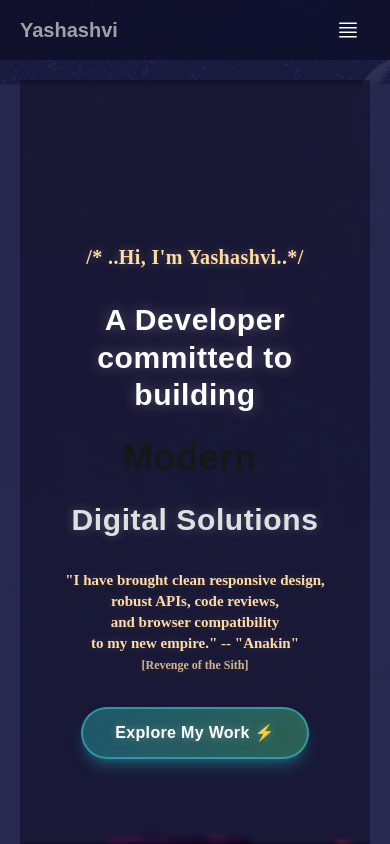
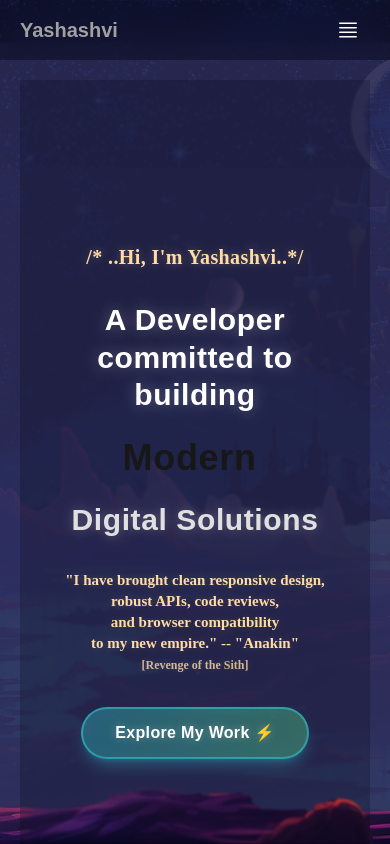
Before and after one commit to Yashashvi211189/Yashashvi, a React (Vite) app: page / in a window 390 px wide. Shown: the top 844 px of the page. Built offline with nearby package versions, Linux system fonts and the light colour scheme; a web font is replaced by a local one.

Commit message:
\Make mobile background identical to desktop - full Star Wars parallax"

```diff
--- a/src/components/HeroText.jsx
+++ b/src/components/HeroText.jsx
@@ -88,8 +88,8 @@ const HeroText = () => {
                 WebkitUserSelect: "none",
                 MozUserSelect: "none",
                 msUserSelect: "none",
-                background: "rgba(3, 4, 18, 0.4)", // Semi-transparent overlay to enhance text readability
-                backdropFilter: "blur(2px)"
+                background: "rgba(3, 4, 18, 0.2)", // Lighter overlay to show more background
+                backdropFilter: "blur(1px)"
             }}>
                 <motion.p
                     className="text-xl font-black text-center"
--- a/src/components/ParallaxBackground.jsx
+++ b/src/components/ParallaxBackground.jsx
@@ -3,10 +3,15 @@ import { motion, useScroll, useSpring, useTransform } from "framer-motion";
 const ParallaxBackground = () => {
   const { scrollYProgress } = useScroll();
   const x = useSpring(scrollYProgress, { damping: 50 });
-  const mountain3Y = useTransform(x, [0, 0.5], ["30%", "0%"]);
-  const planetsX = useTransform(x, [0, 0.5], ["-22%", "0%"]);
-  const mountain2Y = useTransform(x, [0, 0.5], ["20%", "30%"]);
-  const mountain1Y = useTransform(x, [0, 0.5], ["10%", "10%"]);
+
+  // Detect mobile
+  const isMobile = typeof window !== 'undefined' && window.innerWidth < 768;
+
+  // Reduce parallax movement on mobile for performance, but keep all layers visible
+  const mountain3Y = useTransform(x, [0, 0.5], isMobile ? ["15%", "0%"] : ["30%", "0%"]);
+  const planetsX = useTransform(x, [0, 0.5], isMobile ? ["-10%", "0%"] : ["-22%", "0%"]);
+  const mountain2Y = useTransform(x, [0, 0.5], isMobile ? ["10%", "20%"] : ["20%", "30%"]);
+  const mountain1Y = useTransform(x, [0, 0.5], isMobile ? ["5%", "5%"] : ["10%", "10%"]);
 
   // Fixed paths - testing direct paths
   const isDev = import.meta.env.DEV;
@@ -15,7 +20,7 @@ const ParallaxBackground = () => {
   // Environment detection for production optimization
 
   return (
-    <section className="absolute inset-0 z-0 bg-black/30">
+    <section className="absolute inset-0 z-0 bg-black/20">
       <div className="relative h-screen overflow-y-hidden">
         {/* Background Sky - Enhanced for mobile visibility */}
         <div
@@ -28,12 +33,13 @@ const ParallaxBackground = () => {
             backgroundColor: '#1a1b3e', // Star Wars-like fallback color
             minHeight: '100vh',
             zIndex: -50,
-            // Better mobile visibility
-            filter: window.innerWidth < 768 ? 'brightness(1.1) contrast(1.1)' : 'none'
+            // Enhanced mobile visibility - same as desktop but brighter
+            filter: isMobile ? 'brightness(1.2) contrast(1.15) saturate(1.1)' : 'brightness(1.05)',
+            opacity: 1 // Ensure full visibility
           }}
         />
 
-        {/* Mountain Layer 3 */}
+        {/* Mountain Layer 3 - Fully visible on mobile */}
         <motion.div
           className="absolute inset-0"
           style={{
@@ -41,13 +47,15 @@ const ParallaxBackground = () => {
             backgroundPosition: "bottom",
             backgroundSize: "cover",
             backgroundRepeat: "no-repeat",
-            backgroundColor: 'rgba(26, 27, 62, 0.8)',
+            backgroundColor: 'rgba(26, 27, 62, 0.6)', // Less opacity for mobile
             zIndex: -40,
             y: mountain3Y,
+            opacity: 1, // Ensure visibility
+            filter: isMobile ? 'brightness(1.1)' : 'none'
           }}
         />
 
-        {/* Planets */}
+        {/* Planets - Fully visible on mobile */}
         <motion.div
           className="absolute inset-0"
           style={{
@@ -55,13 +63,15 @@ const ParallaxBackground = () => {
             backgroundPosition: "bottom",
             backgroundSize: "cover",
             backgroundRepeat: "no-repeat",
-            backgroundColor: 'rgba(30, 31, 70, 0.6)',
+            backgroundColor: 'rgba(30, 31, 70, 0.4)', // Less opacity for mobile
             zIndex: -30,
             x: planetsX,
+            opacity: 1, // Ensure visibility
+            filter: isMobile ? 'brightness(1.15)' : 'none'
           }}
         />
 
-        {/* Mountain Layer 2 */}
+        {/* Mountain Layer 2 - Fully visible on mobile */}
         <motion.div
           className="absolute inset-0"
           style={{
@@ -69,13 +79,15 @@ const ParallaxBackground = () => {
             backgroundPosition: "bottom",
             backgroundSize: "cover",
             backgroundRepeat: "no-repeat",
-            backgroundColor: 'rgba(35, 36, 75, 0.7)',
+            backgroundColor: 'rgba(35, 36, 75, 0.5)', // Less opacity for mobile
             zIndex: -20,
             y: mountain2Y,
+            opacity: 1, // Ensure visibility
+            filter: isMobile ? 'brightness(1.1)' : 'none'
           }}
         />
 
-        {/* Mountain Layer 1 */}
+        {/* Mountain Layer 1 - Fully visible on mobile */}
         <motion.div
           className="absolute inset-0"
           style={{
@@ -83,9 +95,11 @@ const ParallaxBackground = () => {
             backgroundPosition: "bottom",
             backgroundSize: "cover",
             backgroundRepeat: "no-repeat",
-            backgroundColor: 'rgba(40, 41, 80, 0.9)',
+            backgroundColor: 'rgba(40, 41, 80, 0.7)', // Less opacity for mobile
             zIndex: -10,
             y: mountain1Y,
+            opacity: 1, // Ensure visibility
+            filter: isMobile ? 'brightness(1.1)' : 'none'
           }}
         />
       </div>
```
